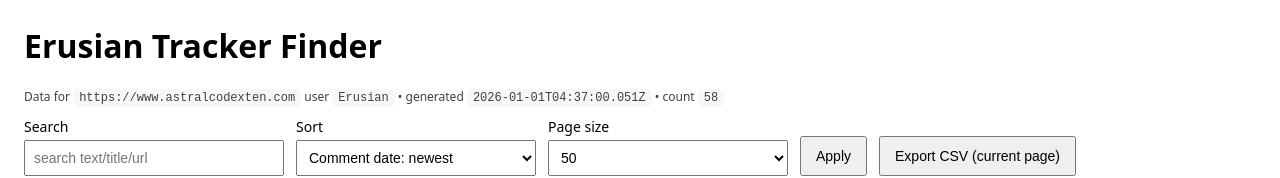
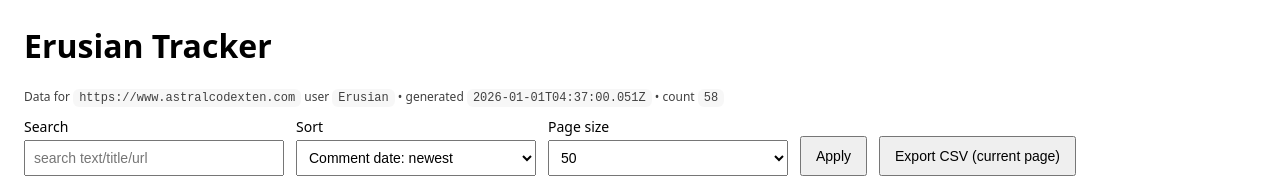
Before and after one commit to multibottlerocket/ErusianTracker, a website: page docs/index.html in a window 1280 px wide. Shown: the top 178 px of the page. Drawn offline with Linux system fonts and the light colour scheme.

Commit message:
Update index.html

```diff
--- a/docs/index.html
+++ b/docs/index.html
@@ -17,7 +17,7 @@
   </style>
 </head>
 <body>
-  <h1>Erusian Tracker Finder</h1>
+  <h1>Erusian Tracker</h1>
   <div class="meta" id="about"></div>
 
   <div class="row" style="margin-top:12px;">
```
